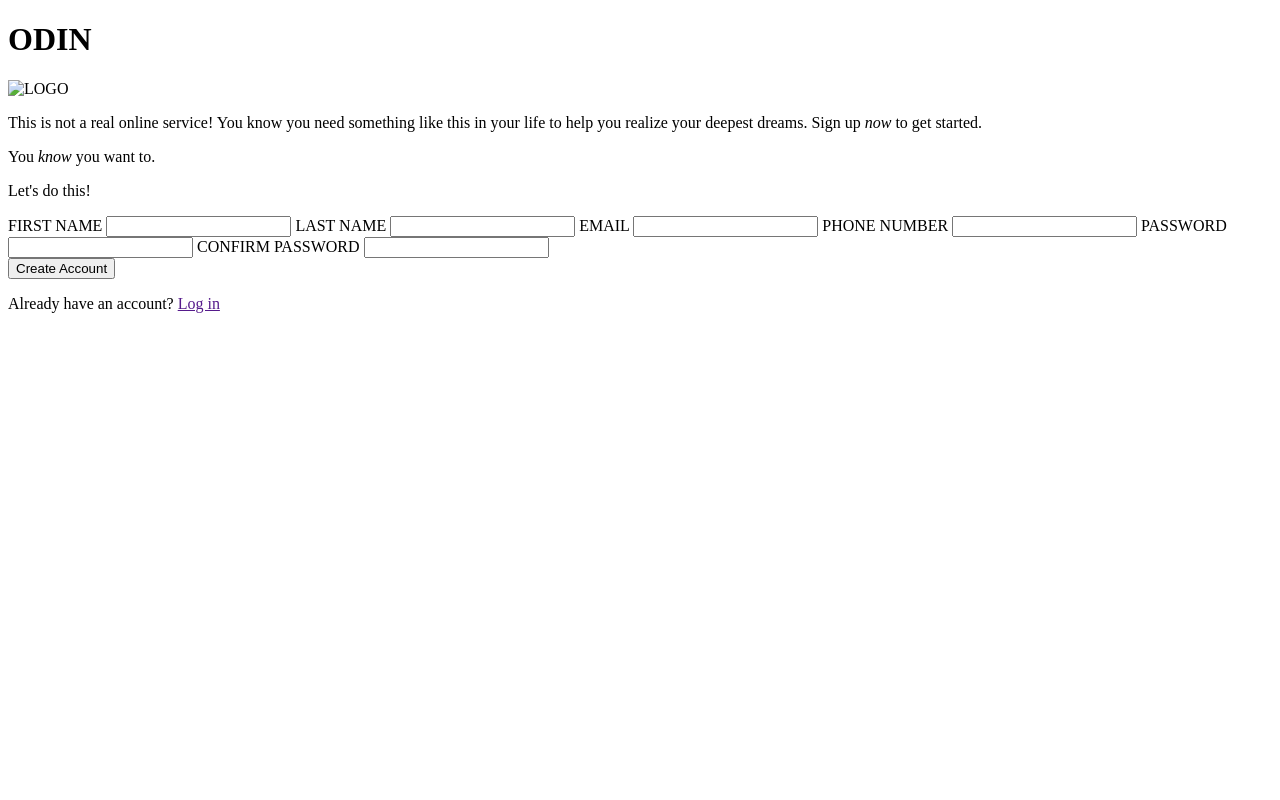
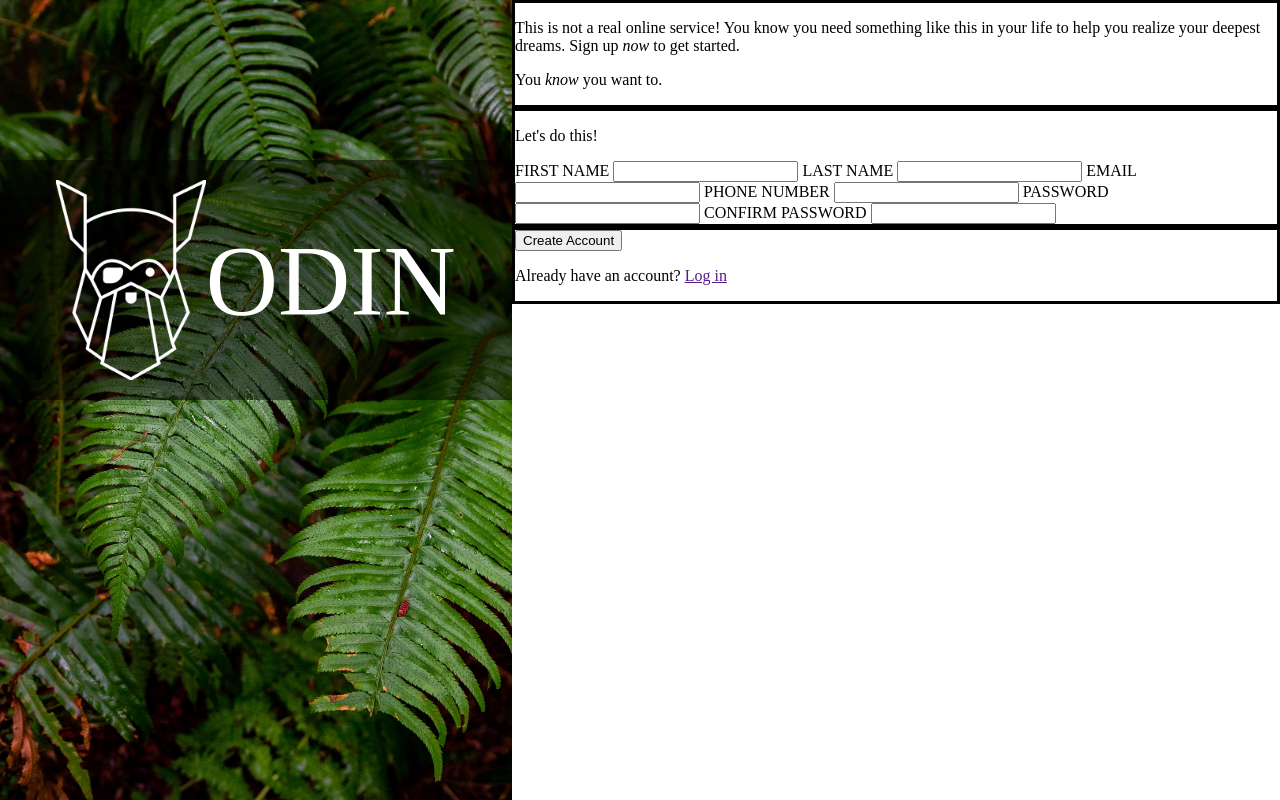
Before and after one commit to swellFella/Project-Sign-Up-Form, a plain HTML site: page index.html in a window 1280 px wide. Drawn offline with Linux system fonts and the light colour scheme.

Commit message:
Added images to main file Added css styling for side hero

```diff
--- a/index.html
+++ b/index.html
@@ -9,11 +9,15 @@
     <title>Document</title>
 </head>
 <body>
+    <div id="form-container">
         <div id="side-hero">
-        <h1>ODIN</h1>
-        <img src="" alt="LOGO">
+            <div class="banner">
+                <img class="banner-logo" src="odin-lined.png" alt="odin-logo">
+                ODIN
             </div>
-    <div>
+            <!-- <img src="side-hero-image.jpg" alt="LOGO" id="side-hero-image"> -->
+        </div>
+        <div id="main-content">
             <div id="form-description">
                 <p>This is not a real online service! You know you need something like this
                     in your life to help you realize your deepest dreams.
@@ -21,7 +25,7 @@
                 </p>
                 <p>You <em>know</em> you want to.</p>
             </div>
-        <div id="form-container">
+            <div id="input-container">
                 <p>Let's do this!</p>
                 <form id="form">
                     <label for="first-name">FIRST NAME</label>
@@ -29,16 +33,12 @@
 
                     <label for="last-name">LAST NAME</label>
                     <input type="text" id="last-name" name="last-name">
-
                     <label for="email">EMAIL</label>
                     <input type="email" name="email" id="email">
-
                     <label for="phone-number">PHONE NUMBER</label>
                     <input type="tel" id="phone-number" name="phone-number">
-
                     <label for="password">PASSWORD</label>
                     <input type="password" name="password" id="password">
-
                     <label for="password">CONFIRM PASSWORD</label>
                     <input type="password" name="confirm-password" id="confirm-password">
                 </form>
@@ -48,5 +48,6 @@
                 <p>Already have an account? <a href="">Log in</a></p>
             </div>
         </div>
+    </div>
 </body>
 </html>
--- a/styles.css
+++ b/styles.css
@@ -0,0 +1,54 @@
+body{
+    margin: 0;
+}
+#form-container{
+    display: flex;
+    height: 100vh;
+}
+#side-hero{
+    text-align: center;
+
+    position: relative;
+    background-position: center;
+    background-image: url("./side-hero-image.jpg");
+    background-size: cover;
+
+    flex-basis: 0%;
+    flex-shrink: 1;
+    flex-grow: 2;
+
+}
+.banner{
+    display: flex;
+    justify-content: center;
+    align-items: center;
+
+    height: 200px;
+    padding: 20px 0;
+    margin-top: 20vh;
+
+    padding-bottom: 20px;
+    color: white;
+    font-size: 100px;
+    background-color: rgba(0, 0, 0, 0.48);
+}
+.banner-logo{
+    max-height: 100%
+}
+
+#main-content{
+    display: flex;
+    flex-direction: column;
+    flex-basis: 0%;
+    flex-shrink: 1;
+    flex-grow: 3;
+}
+#form-description{
+    border: solid;
+}
+#input-container{
+    border: solid;
+}
+#submit-container{
+    border: solid;
+}
```
Also changed, not shown: odin-lined.png (added), side-hero-image.jpg (added). Lines whose indentation alone changed are shown as unchanged.
